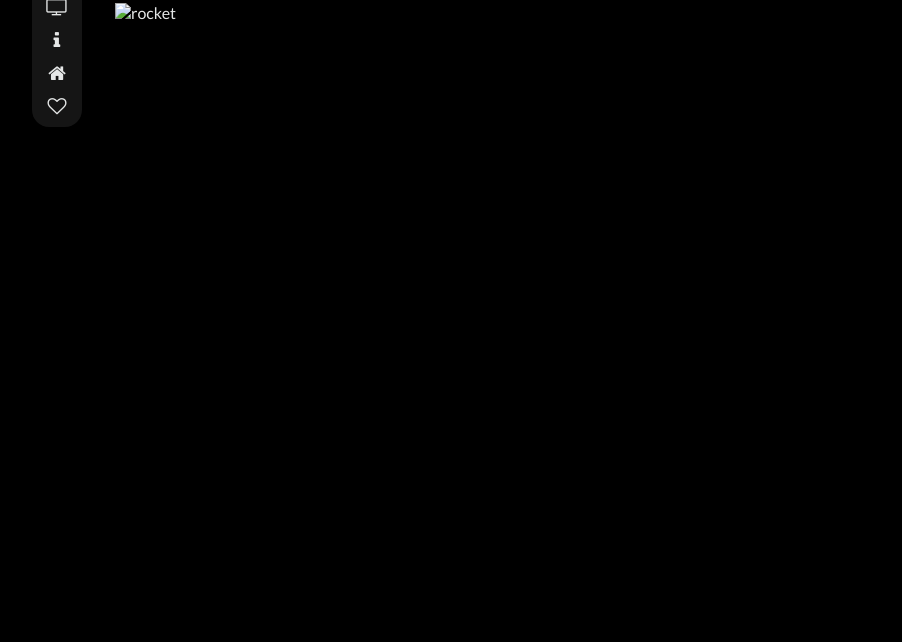
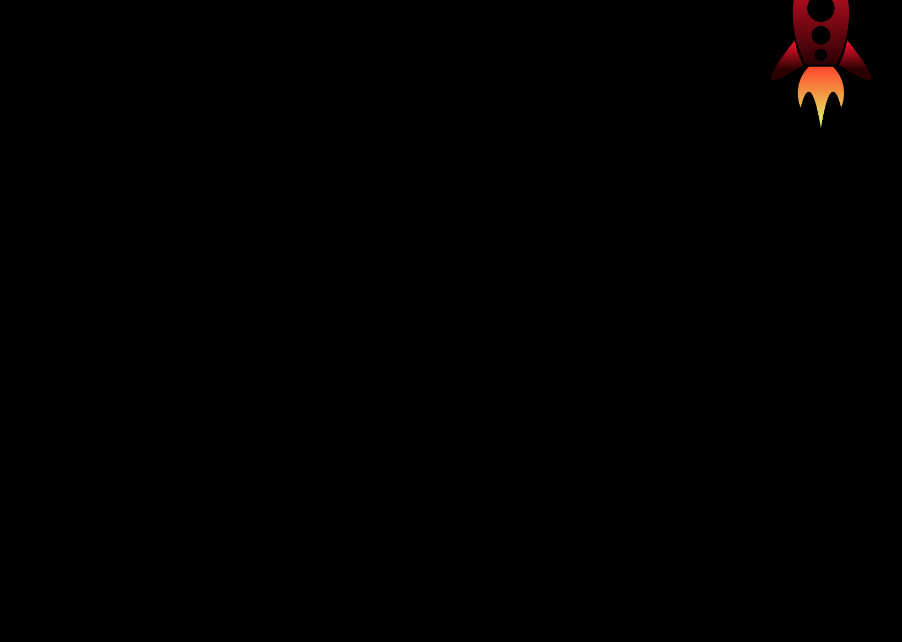
Before and after one commit to pradow/vydlist, a website: page index.html in a window 1280 px wide. Shown: the part 158-800 px from the top of the page, without its empty margins (51-953 px from the left). Drawn offline with Linux system fonts and the light colour scheme.

Commit message:
add styles for playlist area state change

```diff
--- a/src/sass/partials/_app.scss
+++ b/src/sass/partials/_app.scss
@@ -47,3 +47,14 @@ body {
 .info-area {
   grid-area: info;
 }
+
+.alert-message {
+  display: flex;
+  font-size: 20px;
+  justify-content: center;
+  width: 100%;
+}
+
+.alert-message img {
+  width: 100px;
+}
--- a/src/sass/partials/_sidebar.scss
+++ b/src/sass/partials/_sidebar.scss
@@ -3,7 +3,7 @@
   align-self: center;
   background-color: $grey;
   border-radius: 17px;
-  display: flex;
+  display: none;
   flex-direction: column;
   grid-area: sidebar;
   justify-content: center;
@@ -15,3 +15,7 @@
   font-size: 19px;
   padding: 5px;
 }
+
+.video-playing .sidebar {
+  display: flex;
+}
```
Also changed, not shown: dist/css/vydlist.css, dist/images/rocket.png (added).
